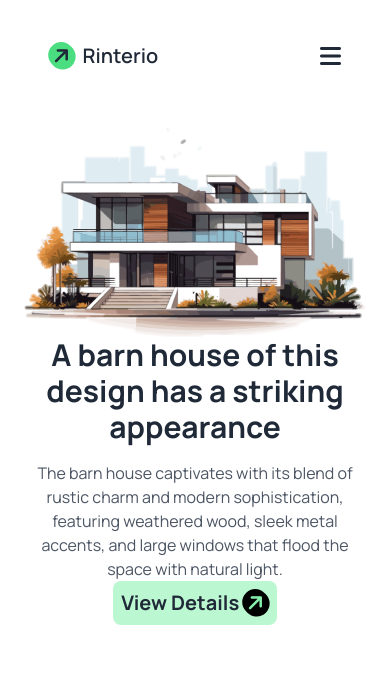
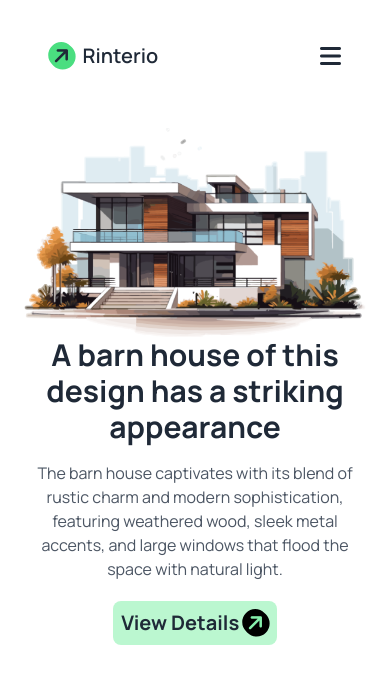
Before and after one commit to sunnah117/assignment-3, a plain HTML site: page index.html in a window 390 px wide. Drawn offline with nearby package versions, Linux system fonts and the light colour scheme.

Commit message:
made some correction in the first page

```diff
--- a/index.html
+++ b/index.html
@@ -108,7 +108,7 @@
             <h1 class="text-center text-3xl font-bold lg:text-5xl ">A barn house of this design has a
            striking appearance</h1>
             <p class="text-gray-600 text-center mt-4 ">The barn house captivates with its blend of rustic charm and modern sophistication, featuring weathered wood, sleek metal accents, and large windows that flood the space with natural light.</p>
-            <div class=" flex justify-center items-center mt-5git add . lg:mt-10 ">
+            <div class=" flex justify-center items-center mt-5 lg:mt-10 ">
               <button class="bg-green-200 rounded-lg px-2 py-2  text-center text-xl font-bold lg:text-2xl"> View Details <i class="bg-black p-1 rounded-full text-green-300  -rotate-45 fa-solid fa-arrow-right"></i></button></div>
             </button>
           </div>
```
